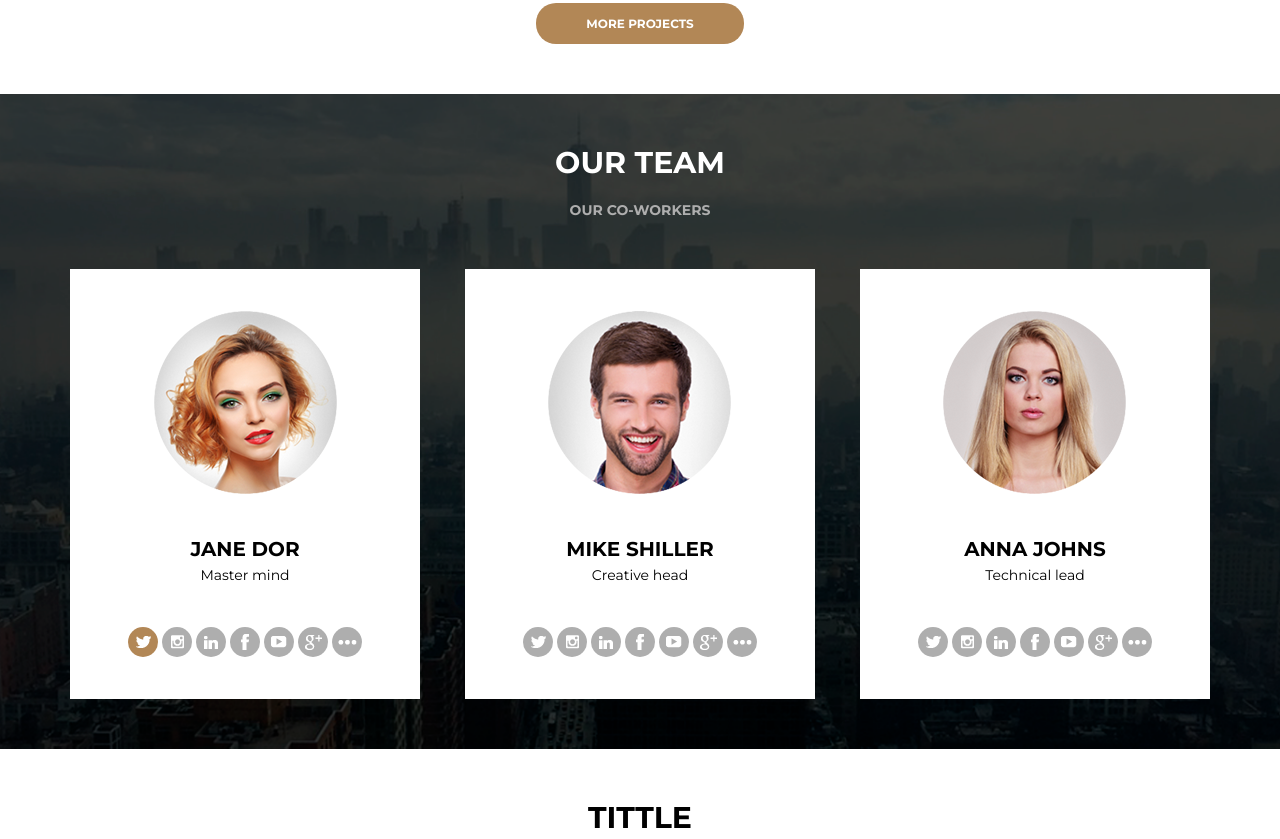
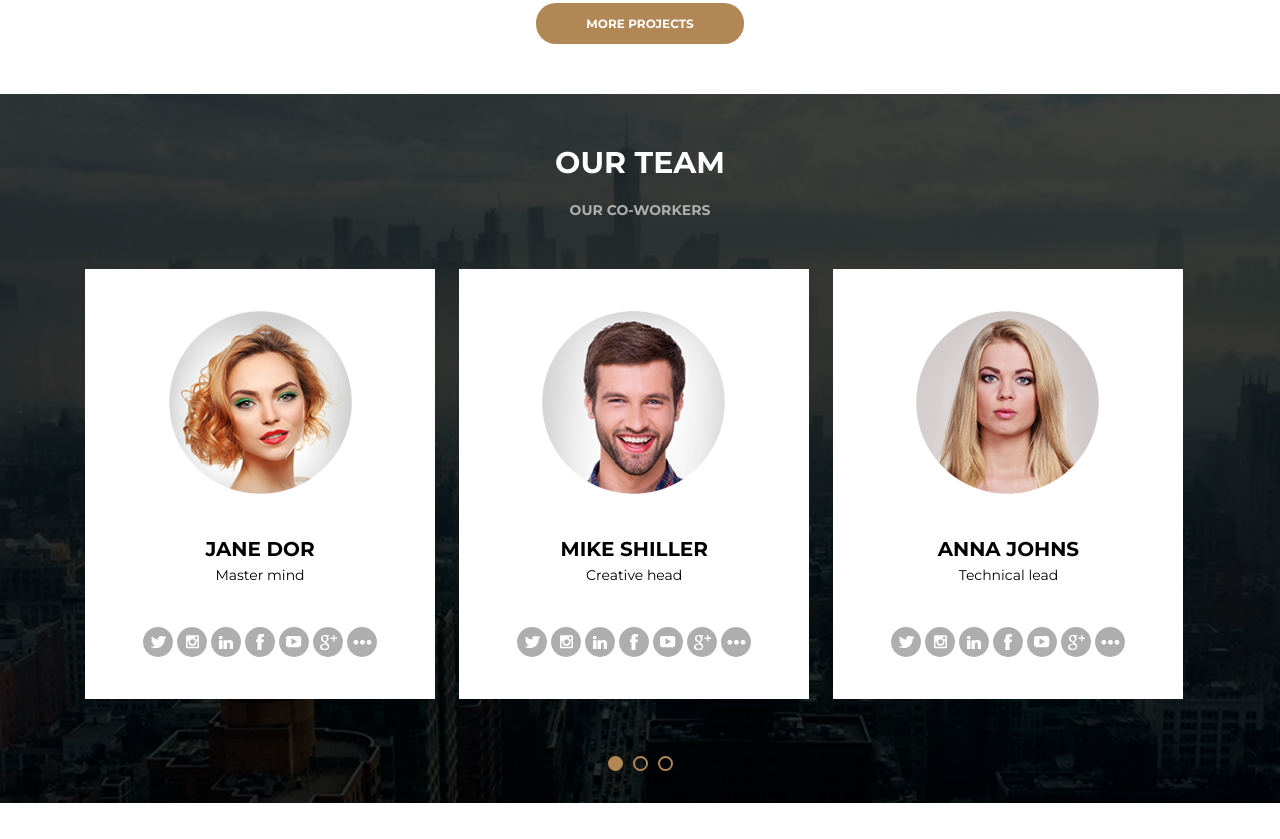
Before and after one commit to tsrweb/estudofullstack, a plain HTML site: page siteawax/index.html in a window 1280 px wide. Shown: the part 2653-3492 px from the top of the page. Drawn offline with Linux system fonts and the light colour scheme.

Commit message:
Finalizando a section ourteam do projeto awax

```diff
--- a/siteawax/assets/css/style.css
+++ b/siteawax/assets/css/style.css
@@ -1,64 +1,65 @@
 @import url('https://fonts.googleapis.com/css2?family=Montserrat+Alternates:wght@500&family=Montserrat:wght@300;400;600;700&display=swap');
-*{
+
+* {
     margin: 0;
     padding: 0;
     box-sizing: border-box;
 }
 
-body{
+body {
     font-family: 'Montserrat';
     overflow-x: hidden;
 }
 
-.flex{
+.flex {
     display: flex;
 }
 
-.flex-center{
+.flex-center {
     justify-content: center;
     align-items: center;
 }
 
-.baseline{
+.baseline {
     align-items: baseline;
 }
 
-.container{
+.container {
     width: 1140px;
 }
 
-.column{
+.column {
     flex-direction: column;
 }
 
-header{
+header {
     display: flex;
     justify-content: center;
     height: 100px;
     background-color: #000;
 }
 
-header .container{
+header .container {
     display: flex;
     justify-content: space-between;
     align-items: center;
 }
 
-.brand img{
+.brand img {
     width: 50px;
     height: 50px;
 }
 
-nav ul{
+nav ul {
     display: flex;
     list-style: none;
 }
 
-nav ul li{
+nav ul li {
     padding: 0 10px;
 }
 
-nav ul li a{
+nav ul li a {
     text-decoration: none;
     color: #FFF;
     display: flex;
@@ -70,29 +71,29 @@ nav ul li a{
 }
 
 nav ul li a:hover,
-nav .active a{
+nav .active a {
     border-bottom: 5px solid #B28756;
 }
 
-.banner{
+.banner {
     background-image: url(../images/banner.png);
     background-size: cover;
     height: calc(100vh - 100px);
     overflow: hidden;
 }
 
-.banner .sliders{
+.banner .sliders {
     width: 1000vw;
     height: 100%;
 }
 
-.banner .slide{
+.banner .slide {
     width: 100vw;
     height: 100%;
     display: inline-block;
 }
 
-.banner .slideContent{
+.banner .slideContent {
     height: 100%;
     display: flex;
     flex-direction: column;
@@ -101,22 +102,24 @@ nav .active a{
     color: #FFF;
 }
 
-.banner h1{
+.banner h1 {
     font-size: 72px;
     font-weight: 700;
 }
 
-.banner h1 span{
+.banner h1 span {
     color: #B28756;
 }
 
-.banner h2{
+.banner h2 {
     font-size: 24px;
     margin-top: 10px;
     font-weight: 600;
 }
 
-.banner a, .content-left a, .galery-button{
+.banner a,
+.content-left a,
+.galery-button {
     display: block;
     font-size: 12px;
     font-weight: 700;
@@ -128,7 +131,7 @@ nav .active a{
     border-radius: 20px;
 }
 
-.banner .slidePointer{
+.banner .slidePointer {
     display: flex;
     justify-content: center;
     align-items: center;
@@ -138,7 +141,7 @@ nav .active a{
     margin-top: -50px;
 }
 
-.banner .pointer{
+.banner .pointer {
     height: 15px;
     width: 15px;
     border-radius: 50%;
@@ -147,76 +150,76 @@ nav .active a{
     cursor: pointer;
 }
 
-.banner .slidePointer .active{
+.banner .slidePointer .active {
     background-color: #B28756;
 }
 
-.default{
+.default {
     display: flex;
     justify-content: center;
 }
 
-.default .container{
+.default .container {
     padding: 50px 0;
 }
 
-.default .content{
+.default .content {
     display: flex;
 }
 
-.default h1{
+.default h1 {
     text-align: center;
     font-size: 30px;
 }
 
-.default h3{
+.default h3 {
     text-align: center;
     margin-top: 20px;
     font-size: 14px;
     color: #aeaeae;
 }
 
-.dark{
+.dark {
     background: #000;
     color: #FFF;
 }
 
-.content{
+.content {
     margin-top: 50px;
 }
 
-.content .content-left{
+.content .content-left {
     font-size: 14px;
     padding: 10px;
 }
 
-.content .content-left a{
+.content .content-left a {
     width: max-content;
 }
 
-.card-services .line{
+.card-services .line {
     border-right: 1px solid #333;
     height: 210px;
     align-self: center;
 }
 
-.card-services .card{
+.card-services .card {
     text-align: center;
     width: 280px;
     padding: 20px 0;
 }
 
-.card-services .card h1{
+.card-services .card h1 {
     font-size: 12px;
     margin-top: 30px;
 }
 
-.card-services .card h3{
+.card-services .card h3 {
     font-size: 10px;
     margin-top: 5px;
 }
 
-.section-projects{
+.section-projects {
     display: flex;
     list-style: none;
     border: 1px solid #aeaeae;
@@ -224,52 +227,53 @@ nav .active a{
     align-items: center;
 }
 
-.section-projects{
+.section-projects {
     background-color: #ededed;
 }
 
-.section-projects li{
+.section-projects li {
     display: flex;
     border-bottom: 4px solid #ededed;
 }
 
-.section-projects .line{
+.section-projects .line {
     border-right: 1px solid #aeaeae;
     height: 55px;
     margin: 0 5px;
 }
 
-.section-projects li a{
+.section-projects li a {
     padding: 20px 20px;
     text-decoration: none;
     color: #000;
 }
 
-.section-projects .start{
+.section-projects .start {
     margin-left: 24px;
 }
 
-.section-projects .end{
+.section-projects .end {
     margin-right: 24px;
 }
 
-.section-projects li:hover, .section-projects .active{
+.section-projects li:hover,
+.section-projects .active {
     border-bottom: 4px solid #B28756;
 }
 
-.galery{
+.galery {
     display: flex;
     flex-wrap: wrap;
     justify-content: space-around;
 }
 
-.galery .photo{
+.galery .photo {
     margin-top: 30px;
     width: 255px;
     height: 165px;
 }
 
-.photo-info{
+.photo-info {
     width: inherit;
     height: inherit;
     position: absolute;
@@ -281,31 +285,50 @@ nav .active a{
     background-color: rgba(0, 0, 0, 0.5);
 }
 
-.photo-info h4{
+.photo-info h4 {
     font-weight: 600;
 }
 
-.photo-info p{
+.photo-info p {
     width: 175px;
     font-size: 12px;
     font-weight: 300;
     margin-top: 15px;
 }
 
-.galery .photo:hover .photo-info{
+.galery .photo:hover .photo-info {
     display: flex;
 }
 
-.section-ourteam{
+.section-ourteam {
     background-image: url('../images/bgimage.png');
     background-size: cover;
+    overflow: hidden;
 }
 
-.card-ourteam{
-    flex: 1;
-    justify-content: space-between;
+.section-ourteam .title {
+    margin-top: 50px;
 }
-.card-ourteam .card{
+
+.section-ourteam .container {
+    max-width: 1110px;
+    overflow: hidden;
+}
+
+.section-ourteam .sliders {
+    width: 1000vw;
+    height: 100%;
+}
+
+.section-ourteam .slide {
+    width: 350px;
+    height: 430px;
+    margin-right: 20px;
+    display: inline-block;
+    background-color: #FFF;
+}
+
+.section-ourteam .slideContent {
     background-color: #FFF;
     color: #000;
     width: 350px;
@@ -317,22 +340,22 @@ nav .active a{
     padding: 20px 0;
 }
 
-.card-ourteam .card .nameTeam h1{
+.section-ourteam .slideContent .nameTeam h1 {
     font-size: 20px;
 }
 
-.card-ourteam .card .nameTeam h3{
+.section-ourteam .slideContent .nameTeam h3 {
     color: #000;
     margin-top: 5px;
     font-weight: 400;
 }
 
-.card-ourteam .social{
+.section-ourteam .slideContent .social {
     display: flex;
     justify-content: center;
 }
 
-.section-ourteam .social a{
+.section-ourteam .slideContent .social a {
     background-color: #aeaeae;
     border-radius: 50%;
     display: flex;
@@ -343,6 +366,28 @@ nav .active a{
     margin: 0 2px;
 }
 
-.section-ourteam .social a:hover, .section-ourteam .social .active{
+.section-ourteam .slideContent .social a:hover {
     background-color: #B28756;
 }
+
+.section-ourteam .slidePointer {
+    display: flex;
+    justify-content: center;
+    align-items: center;
+    width: 100vw;
+    height: 20px;
+    margin-bottom: 30px;
+}
+
+.section-ourteam .pointer {
+    height: 15px;
+    width: 15px;
+    border-radius: 50%;
+    border: 2px solid #B28756;
+    margin: 0 5px;
+    cursor: pointer;
+}
+
+.section-ourteam .slidePointer .active {
+    background-color: #B28756;
+}
--- a/siteawax/index.html
+++ b/siteawax/index.html
@@ -1,5 +1,6 @@
 <!DOCTYPE html>
 <html lang="pt-br">
+
 <head>
     <meta charset="UTF-8">
     <meta http-equiv="X-UA-Compatible" content="IE=edge">
@@ -7,6 +8,7 @@
     <link rel="stylesheet" href="./assets/css/style.css">
     <title>AWAX</title>
 </head>
+
 <body>
 
     <header>
@@ -68,7 +70,12 @@
                 <h3>WHO WE ARE?</h3>
                 <div class="content">
                     <div class="content-left">
-                        <P>Praesent metus urna, feugiat a placerat vel, elementum at leo. Quisque vel fermentum ipsum. Nulla at facilisis est, vel condimentum ligula. Mauris volutpat vitae risus sed pellentesque. Praesent fermentum neque ac tellus gravida, at varius sem accumsan. Nam porta erat id sapien consectetur. Fusce sed purus eros. Vivamus rhoncus, ipsum in tempus fermentum, orci leo facilisis purus. Nam porta erat id sapien consectetur. Fusce sed purus eros. Vivamus rhoncus, ipsum in tempus fermentum, orci leo facilisis purus.</P>
+                        <P>Praesent metus urna, feugiat a placerat vel, elementum at leo. Quisque vel fermentum ipsum.
+                            Nulla at facilisis est, vel condimentum ligula. Mauris volutpat vitae risus sed
+                            pellentesque. Praesent fermentum neque ac tellus gravida, at varius sem accumsan. Nam porta
+                            erat id sapien consectetur. Fusce sed purus eros. Vivamus rhoncus, ipsum in tempus
+                            fermentum, orci leo facilisis purus. Nam porta erat id sapien consectetur. Fusce sed purus
+                            eros. Vivamus rhoncus, ipsum in tempus fermentum, orci leo facilisis purus.</P>
                         <a href="#">LEARN MORE</a>
                     </div>
                     <div class="content-right">
@@ -225,20 +232,20 @@
             </div>
         </section>
 
-        <section class="default dark section-ourteam">
+        <section class="default dark section-ourteam column flex-center">
+            <h1 class="title">OUR TEAM</h1>
+            <h3>OUR CO-WORKERS</h3>
             <div class="container">
-                <h1>OUR TEAM</h1>
-                <h3>OUR CO-WORKERS</h3>
-                <div class="content">
-                    <div class="card-ourteam flex">
-                        <div class="card">
+                <div class="sliders">
+                    <div class="slide">
+                        <div class="slideContent">
                             <img src="./media/mulher1.png" alt="medal">
                             <div class="nameTeam">
                                 <h1>JANE DOR</h1>
                                 <h3>Master mind</h3>
                             </div>
                             <div class="social">
-                                <a href="#" class="active"><img src="./assets/images/twitter.png" alt=""></a>
+                                <a href="#"><img src="./assets/images/twitter.png" alt=""></a>
                                 <a href="#"><img src="./assets/images/instagram.png" alt=""></a>
                                 <a href="#"><img src="./assets/images/linkedin.png" alt=""></a>
                                 <a href="#"><img src="./assets/images/facebook.png" alt=""></a>
@@ -247,7 +254,9 @@
                                 <a href="#"><img src="./assets/images/other.png" alt=""></a>
                             </div>
                         </div>
-                        <div class="card">
+                    </div>
+                    <div class="slide">
+                        <div class="slideContent">
                             <img src="./media/homem1.png" alt="medal">
                             <div class="nameTeam">
                                 <h1>MIKE SHILLER</h1>
@@ -263,7 +272,9 @@
                                 <a href="#"><img src="./assets/images/other.png" alt=""></a>
                             </div>
                         </div>
-                        <div class="card">
+                    </div>
+                    <div class="slide">
+                        <div class="slideContent">
                             <img src="./media/mulher2.png" alt="medal">
                             <div class="nameTeam">
                                 <h1>ANNA JOHNS</h1>
@@ -280,7 +291,17 @@
                             </div>
                         </div>
                     </div>
+                    <div class="slide">
+                        <div class="slideContent">
+                            ...
+                        </div>
+                    </div>
                 </div>
+            </div>
+            <div class="slidePointer">
+                <div class="pointer active"></div>
+                <div class="pointer"></div>
+                <div class="pointer"></div>
             </div>
         </section>
 
@@ -296,4 +317,5 @@
 
     </main>
 </body>
+
 </html>
```
